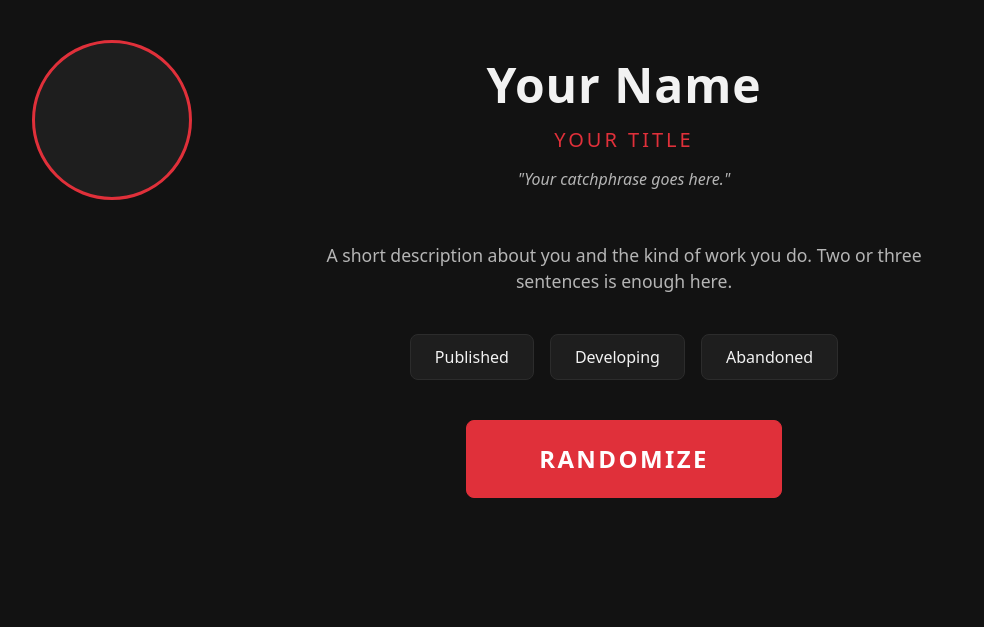
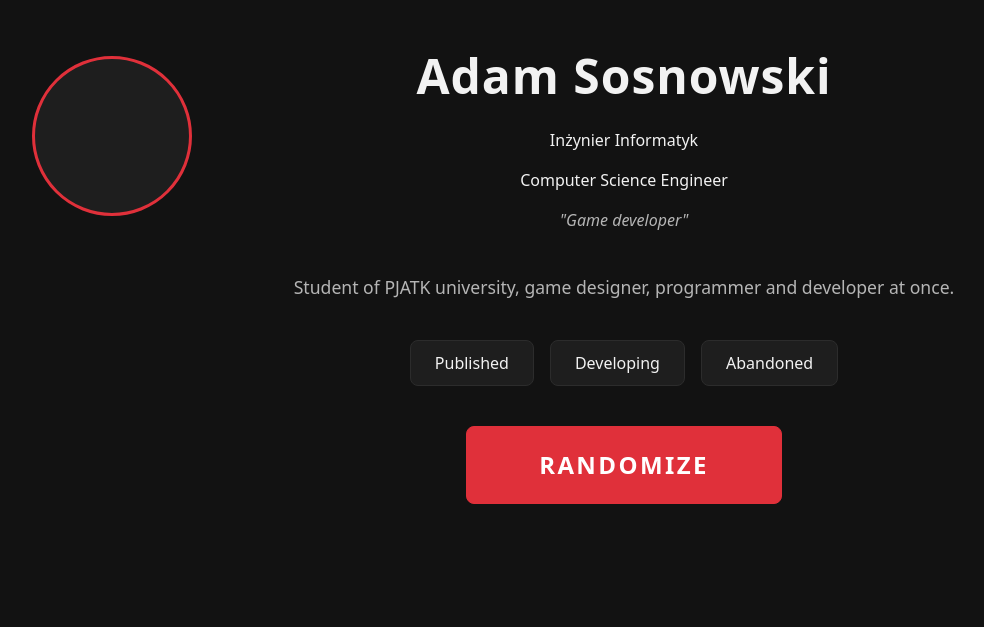
Before and after one commit to TheBitson124/Portfolio, a plain HTML site: page index.html in a window 1280 px wide. Shown: the whole page, without its empty margins (16-1000 px from the left). Drawn offline with Linux system fonts and the light colour scheme.

Commit message:
Update index.html

```diff
--- a/index.html
+++ b/index.html
@@ -13,9 +13,10 @@
     </div>
 
     <div class="hero-text">
-      <h1 class="hero-name">Your Name</h1>
-      <p class="hero-title">Your Title</p>
-      <p class="hero-catchphrase">"Your catchphrase goes here."</p>
+      <h1 class="hero-name">Adam Sosnowski</h1>
+      <p class="hero-title-pl">Inżynier Informatyk</p>
+      <p class="hero-title-eng">Computer Science Engineer</p>
+      <p class="hero-catchphrase">"Game developer"</p>
     </div>
 
     <div class="hero-spacer"></div>
@@ -24,8 +25,8 @@
   <main>
     <section class="intro">
       <p>
-        A short description about you and the kind of work you do. Two or three
-        sentences is enough here.
+        Student of PJATK university, game designer, programmer and developer at once.
+
       </p>
     </section>
 
```
